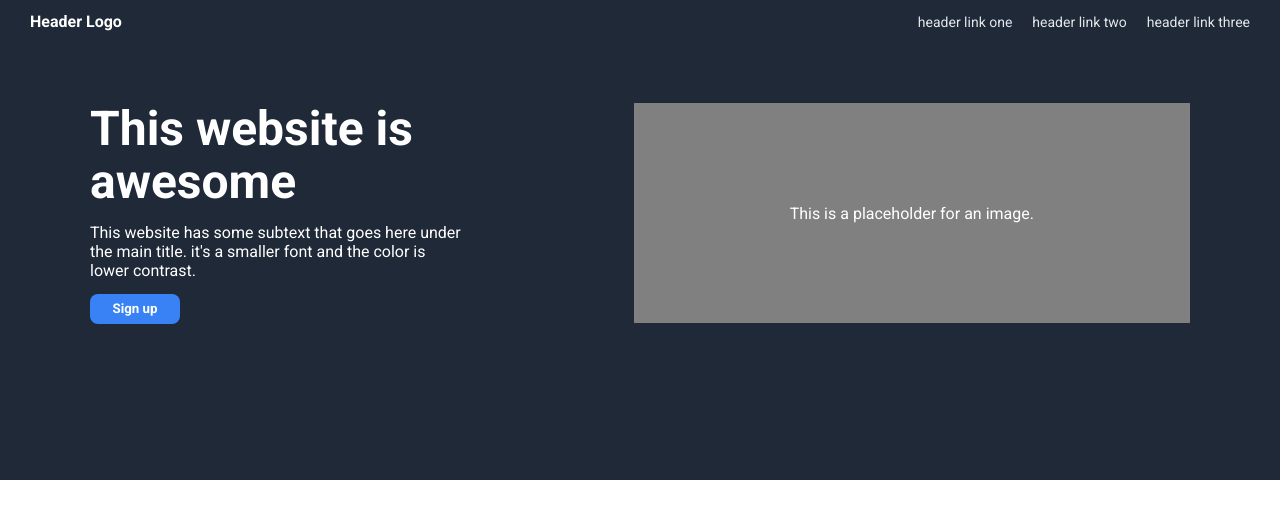
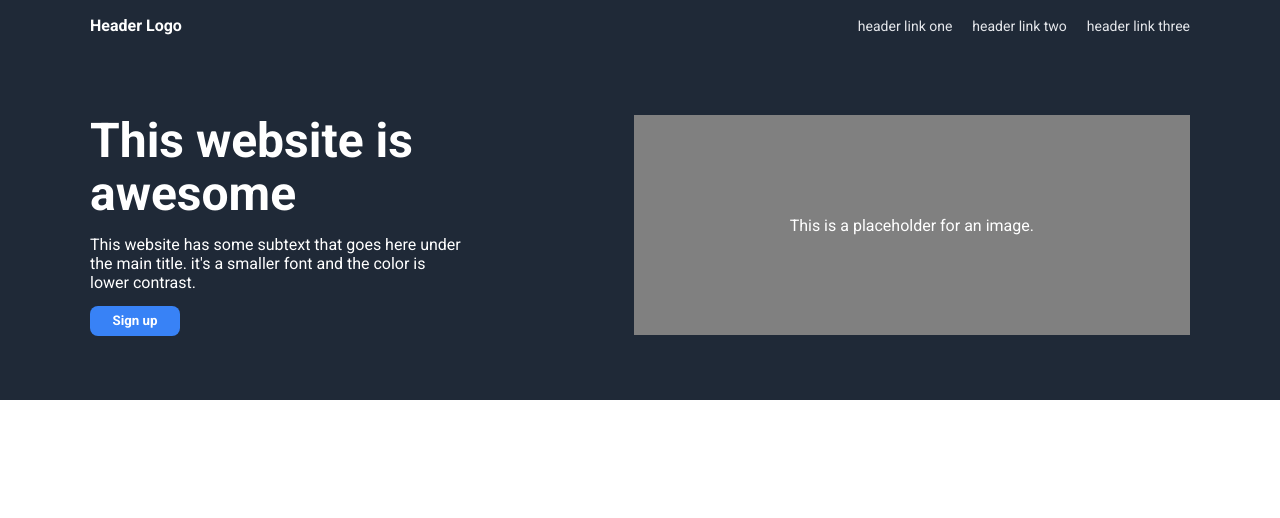
Before and after one commit to StavrosV28/landing-page, a plain HTML site: page index.html in a window 1280 px wide. Drawn offline with Linux system fonts and the light colour scheme.

Commit message:
Aligned content on first portion of landing page

```diff
--- a/index.html
+++ b/index.html
@@ -10,6 +10,7 @@
 <body>
     <div>
         <div class="header">
+            <div class="container">
                 <div class="logo">
                     Header Logo
                 </div>
@@ -19,8 +20,10 @@
                     <li><a href="https://google.com">header link three</a></li>
                 </ul>
             </div>
+        </div>
 
         <div class="title-test">
+            <div class="container">
                 <div class="info-grab">
                     <h1>This website is awesome</h1>
 
@@ -32,6 +35,7 @@
                 <div class="image">This is a placeholder for an image.</div>
             </div>
         </div>
+    </div>
 
 
 </body>
--- a/style.css
+++ b/style.css
@@ -3,10 +3,16 @@
 }
 
 body {
-    background-image: linear-gradient(to bottom, #1f2937 20%, #1f2937 60%,
+    background-image: linear-gradient(to bottom, #1f2937 20%, #1f2937 50%,
     white 40%, white 60% );
     min-height: 100vh;
     margin: 0;
+}
+
+.container {
+    max-width: 1100px;
+    margin: 0 auto;
+    padding: 0 32px;
 }
 
 h1 {
@@ -35,11 +41,11 @@ ul {
     font-weight: 900;
 }
 
-.header {
+.header .container{
     display: flex;
     justify-content: space-between;
     align-items: center;
-    padding: 12px 30px;
+    padding: 16px 0;
 }
 
 .links {
@@ -52,13 +58,13 @@ ul {
     display: flex;
 }
 
-.title-test {
+.title-test .container {
     display: flex;
     color: white;
     align-items: center;
     justify-content: space-between;
     gap: 48px;
-    padding: 60px 30px;
+    padding: 64px 0;
     max-width: 1100px;
     margin: 0 auto;
 }
```
Lines whose indentation alone changed are shown as unchanged.
